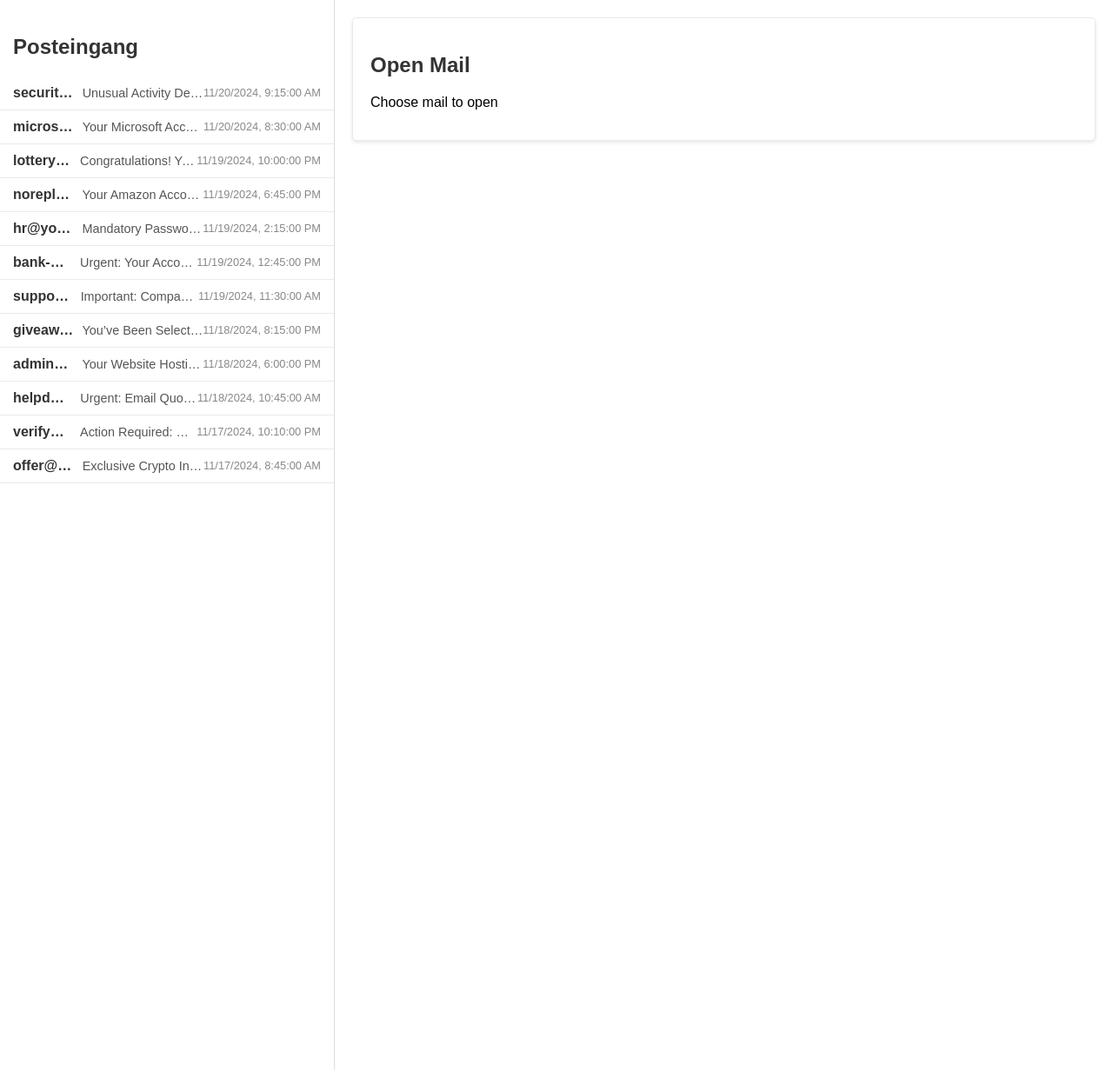
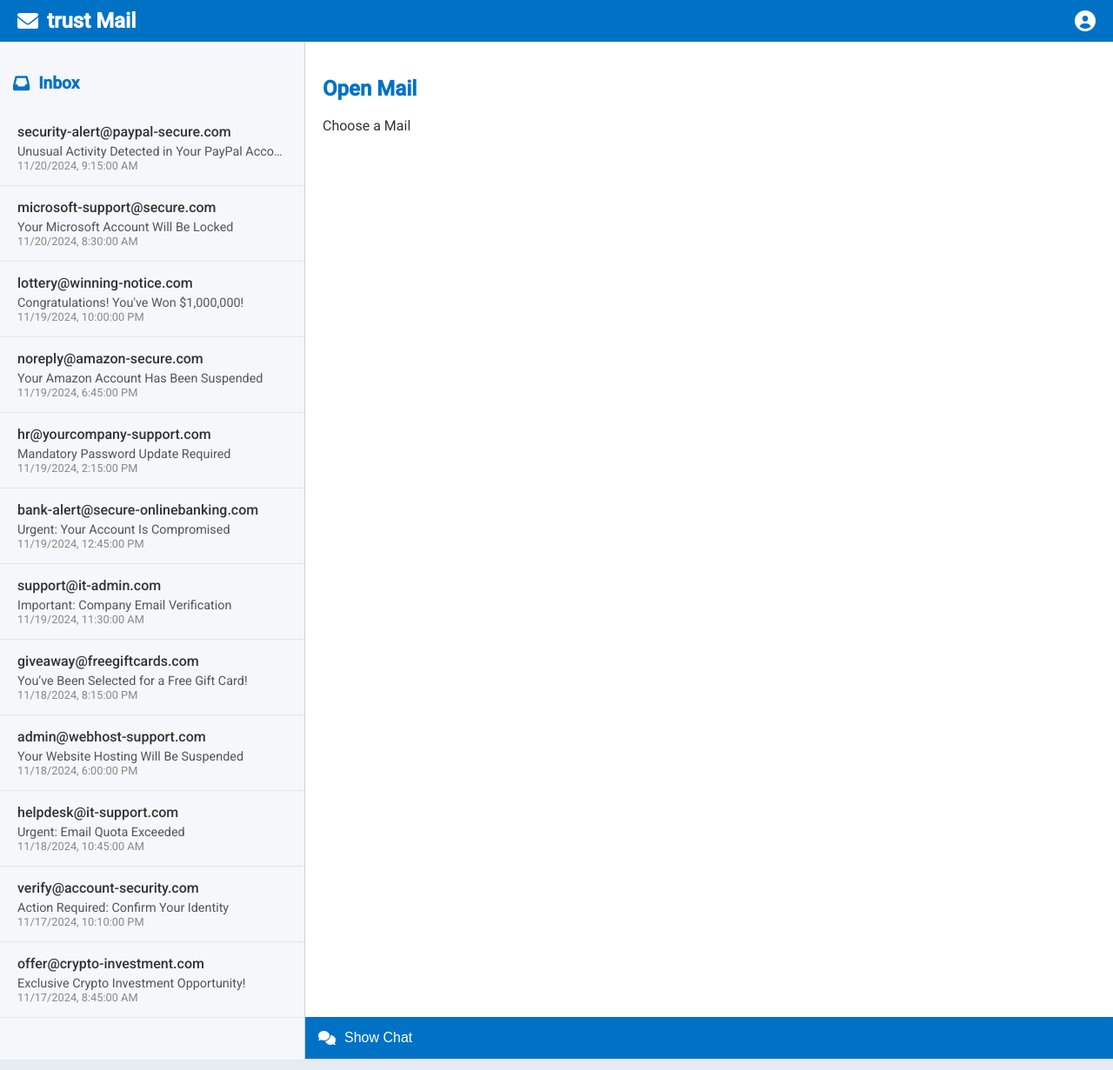
Before and after one commit to aboutblank35/kwkm-chatter, a Flask app: page / in a window 1280 px wide. Shown: the whole page at 87% size. Run offline with Flask 3, Linux system fonts and the light colour scheme.

Commit message:
feat(ollama): add ollama chat bot

```diff
--- a/app.py
+++ b/app.py
@@ -1,8 +1,23 @@
 import json
 
-from flask import Flask, jsonify, render_template
+from flask import Flask, jsonify, render_template, request
+
+from services.chroma_service import (
+    add_to_chroma,
+    clear_database,
+    load_documents,
+    split_documents,
+)
+from services.ollama_service import query_rag
 
 app = Flask(__name__)
+
+
+def initialize_chroma():
+    clear_database()
+    documents = load_documents()
+    chunks = split_documents(documents)
+    add_to_chroma(chunks)
 
 
 def load_mock_emails():
@@ -31,3 +46,28 @@ def index():
     emails = load_mock_emails()
     warnings = load_mock_warnings()
     return render_template("outlook.html", emails=emails, warnings=warnings)
+
+
+@app.route("/api/chat", methods=["POST"])
+def chat():
+    data = request.get_json()
+    question = data.get("question", "")
+    if not question:
+        return jsonify({"error": "Question is required"}), 400
+
+    try:
+        # Nutze die bestehende `query_rag`-Funktion
+        response = query_rag(question)
+        return jsonify({"response": response})
+    except Exception as e:
+        print(f"Error during query processing: {e}")
+        return jsonify(
+            {"error": "An error occurred while processing your request."}
+        ), 500
+
+
+if __name__ == "__main__":
+    # Chroma-Service initialisieren
+    initialize_chroma()
+
+    app.run(debug=True, port=5000)
--- a/static/css/styles.css
+++ b/static/css/styles.css
@@ -1,33 +1,66 @@
 /* Grundlegendes Styling */
 body {
-    font-family: Arial, sans-serif;
+    font-family: 'Roboto', sans-serif;
     margin: 0;
     padding: 0;
+    height: 100vh;
+    background-color: #e4ebf1;
+}
+
+header {
     display: flex;
-    height: 100vh;
-    background-color: #f9f9f9;
+    justify-content: space-between;
+    align-items: center;
+    background-color: #0072c6;
+    color: white;
+    padding: 10px 20px;
+}
+
+header .logo {
+    display: flex;
+    align-items: center;
+}
+
+header .logo i {
+    font-size: 1.5em;
+    margin-right: 10px;
+}
+
+header h1 {
+    font-size: 1.5em;
+    margin: 0;
+}
+
+header .user-profile i {
+    font-size: 1.5em;
 }
 
 .app-container {
     display: flex;
     width: 100%;
-    height: 100%;
+    height: calc(100% - 60px); /* Höhe abzüglich der Kopfzeile */
 }
 
 /* Linke Spalte: E-Mail-Liste */
 .sidebar {
-    background-color: #ffffff;
-    border-right: 1px solid #dcdcdc;
+    background-color: #f5f7fa;
+    border-right: 1px solid #d1d1d1;
     padding: 20px 0;
-    width: 30%;
+    width: 350px;
     overflow-y: auto;
 }
 
 .sidebar h2 {
-    font-size: 1.5em;
-    color: #333;
+    font-size: 1.2em;
+    color: #0072c6;
     margin-bottom: 20px;
     padding-left: 15px;
+    display: flex;
+    align-items: center;
+}
+
+.sidebar h2 i {
+    margin-right: 10px;
 }
 
 .sidebar ul {
@@ -37,89 +70,228 @@ body {
 }
 
 .sidebar .email-item {
-    padding: 10px 15px;
-    border-bottom: 1px solid #eaeaea;
+    padding: 15px 20px;
+    border-bottom: 1px solid #e6e6e6;
+    cursor: pointer;
+    transition: background-color 0.2s;
+    display: flex;
+    flex-direction: column;
+}
+
+.sidebar .email-item:hover {
+    background-color: #eaf3ff;
+}
+
+.email-item .email-header {
     display: flex;
     justify-content: space-between;
     align-items: center;
-    cursor: pointer;
-    transition: background-color 0.2s;
 }
 
-/* Hover-Effekt */
-.sidebar .email-item:hover {
-    background-color: #f8f9fa;
+.email-sender {
+    font-weight: 500;
+    color: #333;
 }
 
-/* Absender */
-.email-sender {
-    font-weight: bold;
-    flex: 1;
+.email-timestamp {
+    color: #888;
+    font-size: 0.8em;
+}
+
+.email-subject {
+    color: #555;
+    font-size: 0.9em;
+    margin-top: 5px;
     white-space: nowrap;
     overflow: hidden;
     text-overflow: ellipsis;
-    color: #333;
 }
 
-/* Betreff */
-.email-subject {
-    flex: 2;
-    white-space: nowrap;
-    overflow: hidden;
-    text-overflow: ellipsis;
-    margin-left: 10px;
-    color: #555;
-    font-size: 0.9em;
-}
-
-/* Zeitstempel */
-.email-timestamp {
-    color: #888;
-    font-size: 0.8em;
-    white-space: nowrap;
-}
-
-/* Rechte Spalte: E-Mail-Details */
+/* Hauptbereich: E-Mail-Details und Chat */
 .main {
     flex-grow: 1;
-    background-color: #ffffff;
-    padding: 20px;
-    overflow-y: auto;
+    display: flex;
+    flex-direction: column;
+    overflow: hidden;
+    background-color: #fff;
 }
 
 #email-detail {
-    background: #fff;
+    flex-grow: 1;
+    overflow-y: auto;
     padding: 20px;
-    border: 1px solid #eaeaea;
-    border-radius: 5px;
-    box-shadow: 0 2px 4px rgba(0, 0, 0, 0.1);
+    position: relative;
 }
 
 #email-detail h2 {
     font-size: 1.5em;
-    color: #333;
+    color: #0072c6;
     margin-bottom: 10px;
 }
 
 #email-detail p {
     line-height: 1.6;
     margin-bottom: 10px;
+    color: #333;
 }
 
-#email-detail hr {
-    border: none;
-    border-top: 1px solid #dcdcdc;
-    margin: 20px 0;
-}
-
-/* Styling für Warnungen */
+/* Warnung mit gelbem Hintergrund */
 .email-warning {
     background-color: #fff3cd;
     color: #856404;
     border: 1px solid #ffeeba;
-    padding: 10px;
+    padding: 15px;
     margin-bottom: 15px;
     border-radius: 5px;
-    font-size: 0.9em;
-    box-shadow: 0 2px 4px rgba(0, 0, 0, 0.1);
+    font-size: 1em;
+    display: flex;
+    align-items: center;
 }
+
+.email-warning i {
+    margin-right: 10px;
+}
+
+/* Button zum Ein-/Ausklappen des Chats */
+#chat-toggle-button {
+    padding: 15px;
+    background: #0072c6;
+    color: white;
+    border: none;
+    cursor: pointer;
+    font-size: 1em;
+    text-align: left;
+    display: flex;
+    align-items: center;
+}
+
+#chat-toggle-button i {
+    margin-right: 10px;
+}
+
+#chat-toggle-button:hover {
+    background: #005a9e;
+}
+
+/* Chat-Fenster */
+#chat-container {
+    border-top: 1px solid #d1d1d1;
+    padding: 15px;
+    background: #f5f7fa;
+    display: flex;
+    flex-direction: column;
+    max-height: 300px;
+    transition: max-height 0.3s ease, padding 0.3s ease;
+}
+
+#chat-container.collapsed {
+    max-height: 0;
+    overflow: hidden;
+    padding: 0;
+}
+
+#chat-container h3 {
+    margin: 0 0 15px 0;
+    font-size: 1.2em;
+    color: #0072c6;
+    display: flex;
+    align-items: center;
+}
+
+#chat-container h3 i {
+    margin-right: 10px;
+}
+
+#messages {
+    flex-grow: 1;
+    overflow-y: auto;
+    margin-bottom: 15px;
+    padding: 15px;
+    background: #fff;
+    border: 1px solid #d1d1d1;
+    border-radius: 5px;
+}
+
+#messages div {
+    margin: 10px 0;
+}
+
+.message.user {
+    text-align: right;
+    color: #0072c6;
+}
+
+.message.bot {
+    text-align: left;
+    color: #28a745;
+}
+
+#input-container {
+    display: flex;
+    gap: 10px;
+}
+
+#input-container input {
+    flex: 1;
+    padding: 12px 15px;
+    border: 1px solid #d1d1d1;
+    border-radius: 5px;
+    font-size: 1em;
+}
+
+#input-container button {
+    padding: 12px 15px;
+    background: #0072c6;
+    color: white;
+    border: none;
+    border-radius: 5px;
+    cursor: pointer;
+    font-size: 1em;
+}
+
+#input-container button:hover {
+    background: #005a9e;
+}
+
+#input-container button i {
+    font-size: 1em;
+}
+
+/* Scrollbar-Styling */
+.sidebar::-webkit-scrollbar,
+#email-detail::-webkit-scrollbar,
+#messages::-webkit-scrollbar {
+    width: 8px;
+}
+
+.sidebar::-webkit-scrollbar-thumb,
+#email-detail::-webkit-scrollbar-thumb,
+#messages::-webkit-scrollbar-thumb {
+    background-color: #ccc;
+    border-radius: 4px;
+}
+
+/* Responsives Design */
+@media (max-width: 768px) {
+    .sidebar {
+        width: 100%;
+        position: absolute;
+        z-index: 1;
+        height: 100%;
+        display: none;
+    }
+
+    .sidebar.active {
+        display: block;
+    }
+
+    .app-container {
+        flex-direction: column;
+    }
+
+    #chat-toggle-button {
+        position: fixed;
+        bottom: 0;
+        width: 100%;
+    }
+}
--- a/static/js/app.js
+++ b/static/js/app.js
@@ -56,4 +56,61 @@ function showEmail(email) {
     `;
 }
 
+async function sendMessage() {
+    const userInput = document.getElementById("user-input").value;
+    if (!userInput) return;
+
+    // Zeige die Nutzer-Nachricht im Chat an
+    const messages = document.getElementById("messages");
+    const userMessage = document.createElement("div");
+    userMessage.className = "message user";
+    userMessage.textContent = userInput;
+    messages.appendChild(userMessage);
+    messages.scrollTop = messages.scrollHeight;
+
+    // Eingabe leeren
+    document.getElementById("user-input").value = "";
+
+    try {
+        // API-Aufruf
+        const response = await fetch("/api/chat", {
+            method: "POST",
+            headers: { "Content-Type": "application/json" },
+            body: JSON.stringify({ question: userInput })
+        });
+
+        const data = await response.json();
+
+        // Antwort anzeigen
+        if (data.response) {
+            const botMessage = document.createElement("div");
+            botMessage.className = "message bot";
+            botMessage.textContent = data.response.response; // Zeige die Antwort
+            console.log(data.response)
+            messages.appendChild(botMessage);
+
+            // Quellen anzeigen (optional)
+            if (data.response.sources && data.response.sources.length > 0) {
+                const sourceMessage = document.createElement("div");
+                sourceMessage.className = "message bot";
+                sourceMessage.textContent = `Sources: ${data.response.sources.join(", ")}`;
+                sourceMessage.style.fontSize = "0.8em";
+                sourceMessage.style.color = "gray";
+                messages.appendChild(sourceMessage);
+            }
+        } else {
+            throw new Error("Invalid response format");
+        }
+    } catch (error) {
+        console.error("Error:", error);
+        const errorMessage = document.createElement("div");
+        errorMessage.className = "message bot";
+        errorMessage.textContent = "Error: Unable to fetch response.";
+        messages.appendChild(errorMessage);
+        messages.scrollTop = messages.scrollHeight;
+    }
+}
+
+
+
 loadEmails();
--- a/templates/outlook.html
+++ b/templates/outlook.html
@@ -1,9 +1,13 @@
 <!DOCTYPE html>
-<html lang="en">
+<html lang="de">
 <head>
     <meta charset="UTF-8">
     <meta name="viewport" content="width=device-width, initial-scale=1.0">
     <title>Outlook Lite</title>
+    <!-- Google Fonts -->
+    <link href="https://fonts.googleapis.com/css2?family=Roboto:wght@400;500&display=swap" rel="stylesheet">
+    <!-- Font Awesome für Icons -->
+    <link rel="stylesheet" href="https://cdnjs.cloudflare.com/ajax/libs/font-awesome/6.0.0/css/all.min.css" integrity="..." crossorigin="anonymous" referrerpolicy="no-referrer" />
     <link rel="stylesheet" href="{{ url_for('static', filename='css/styles.css') }}">
     <script>
         const emails = {{ emails|tojson }};
@@ -11,22 +15,58 @@
     <script src="{{ url_for('static', filename='js/app.js') }}" defer></script>
 </head>
 <body>
+    <!-- Kopfzeile -->
+    <header>
+        <div class="logo">
+            <i class="fas fa-envelope"></i>
+            <h1>trust Mail</h1>
+        </div>
+        <div class="user-profile">
+            <i class="fas fa-user-circle"></i>
+        </div>
+    </header>
+
     <div class="app-container">
         <!-- E-Mail-Liste (linke Spalte) -->
         <div class="sidebar">
-            <h2>Posteingang</h2>
+            <h2><i class="fas fa-inbox"></i> Inbox</h2>
             <ul id="email-list">
                 <!-- Liste wird von JavaScript generiert -->
             </ul>
         </div>
 
-        <!-- Detailansicht (rechte Spalte) -->
+        <!-- Hauptbereich: E-Mail-Details und Chat -->
         <div class="main">
             <div id="email-detail">
+                <!-- Warnung mit gelbem Hintergrund -->
+                <div class="email-warning" id="email-warning" style="display: none;">
+                    <i class="fas fa-exclamation-triangle"></i>
+                    <!-- Warnungstext wird von JavaScript eingefügt -->
+                </div>
                 <h2>Open Mail</h2>
-                <p>Choose mail to open</p>
+                <p>Choose a Mail</p>
+            </div>
+
+            <!-- Button zum Ein-/Ausklappen des Chats -->
+            <button id="chat-toggle-button"><i class="fas fa-comments"></i> Show Chat</button>
+            <div id="chat-container" class="collapsed">
+                <h3><i class="fas fa-robot"></i> Chatbot</h3>
+                <div id="messages"></div>
+                <div id="input-container">
+                    <input type="text" id="user-input" placeholder="Ask me anything!..." />
+                    <button onclick="sendMessage()"><i class="fas fa-paper-plane"></i></button>
+                </div>
             </div>
         </div>
     </div>
+
+    <!-- JavaScript für Chat-Einklappen -->
+    <script>
+        document.getElementById('chat-toggle-button').addEventListener('click', function() {
+            const chatContainer = document.getElementById('chat-container');
+            chatContainer.classList.toggle('collapsed');
+            this.innerHTML = chatContainer.classList.contains('collapsed') ? '<i class="fas fa-comments"></i> Show Chat' : '<i class="fas fa-comments"></i> Hide Chat';
+        });
+    </script>
 </body>
 </html>
```
Also changed, not shown: requirements.txt (+156 -5 lines), services/chroma_service.py (+33 -14 lines), services/ollama_service.py (+45 -15 lines), chroma/chroma.sqlite3 (deleted), 5 other files.
